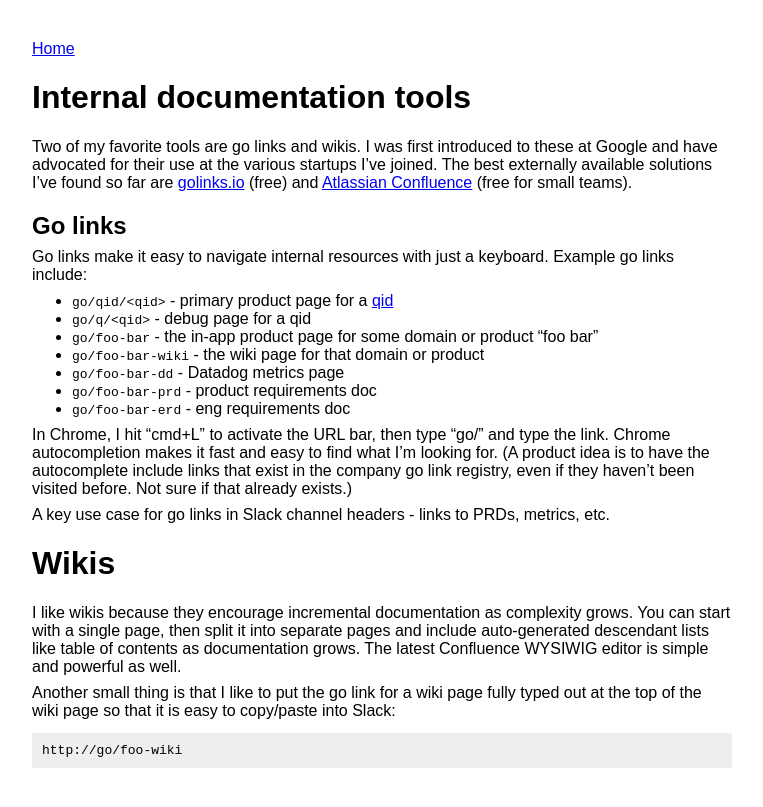
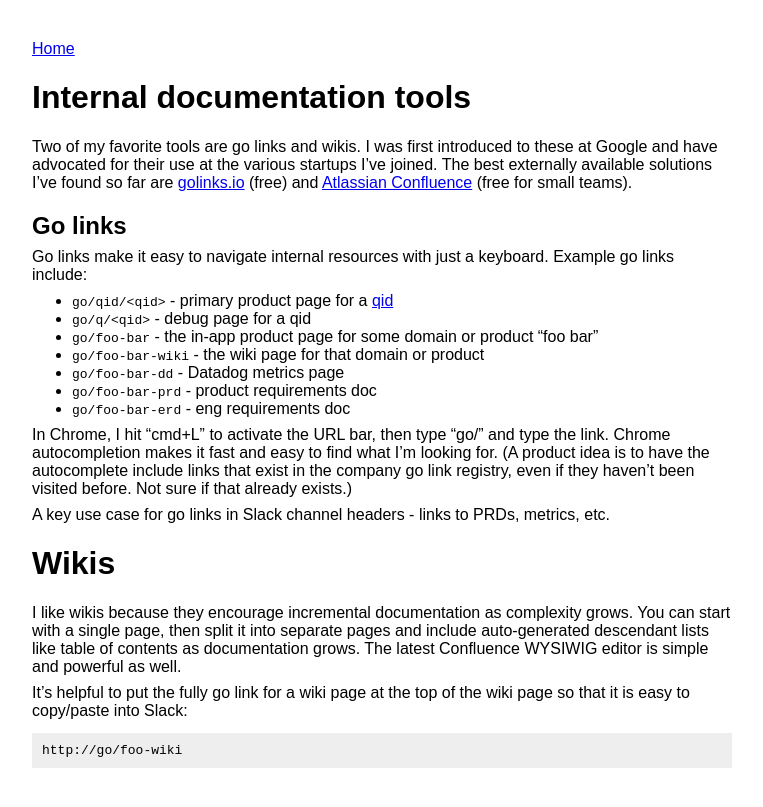
Before and after one commit to maxh/maxheinritz.com, a Jekyll site: the page built from _essays/go-links-and-wiki.md, in a window 1280 px wide. Shown: the top 807 px of the page, without its empty margins (108-871 px from the left). Built offline with Jekyll 4.4.1, drawn with Linux system fonts in a browser that asks for light colours.

Commit message:
comments

````diff
--- a/_essays/go-links-and-wiki.md
+++ b/_essays/go-links-and-wiki.md
@@ -25,7 +25,7 @@ A key use case for go links in Slack channel headers - links to PRDs, metrics, e
 
 I like wikis because they encourage incremental documentation as complexity grows. You can start with a single page, then split it into separate pages and include auto-generated descendant lists like table of contents as documentation grows. The latest Confluence WYSIWIG editor is simple and powerful as well.
 
-Another small thing is that I like to put the go link for a wiki page fully typed out at the top of the wiki page so that it is easy to copy/paste into Slack:
+It's helpful to put the fully go link for a wiki page at the top of the wiki page so that it is easy to copy/paste into Slack:
 
 ```
 http://go/foo-wiki
````
